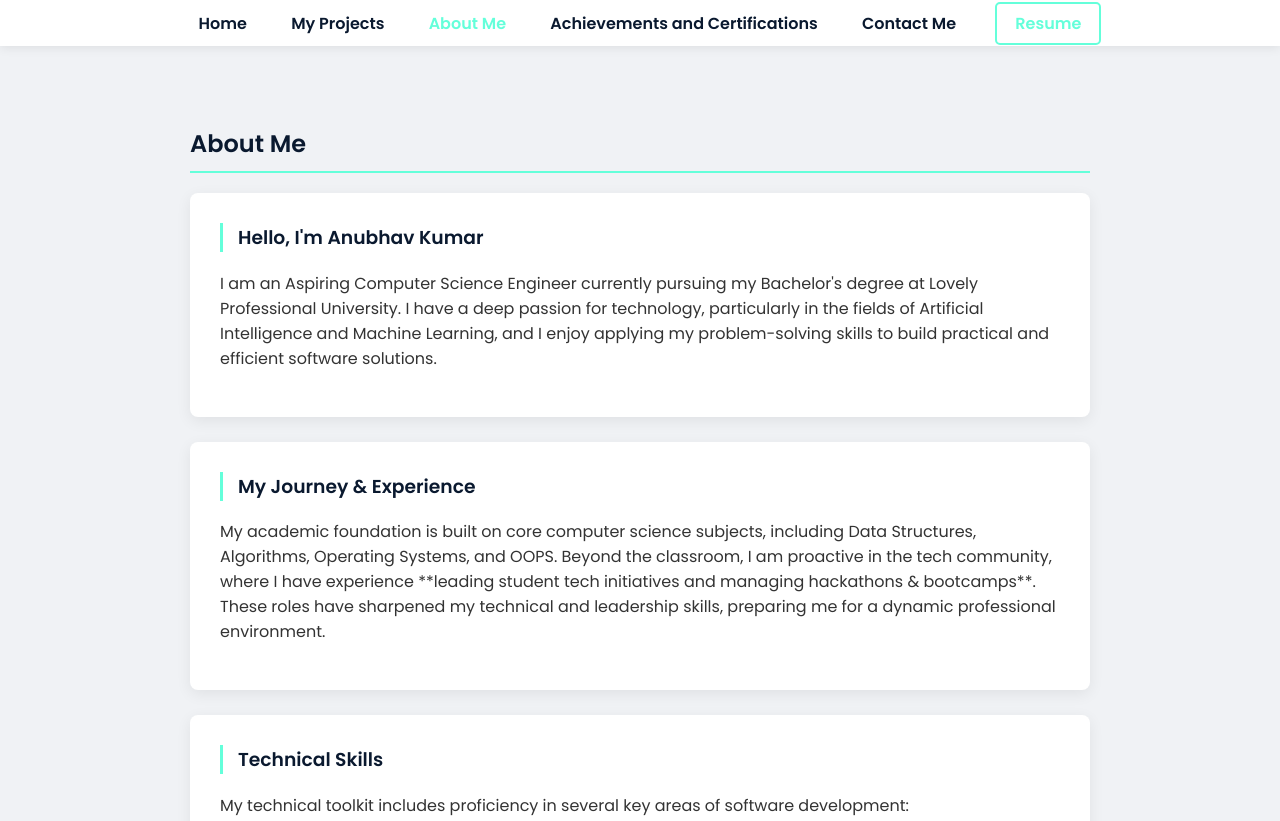
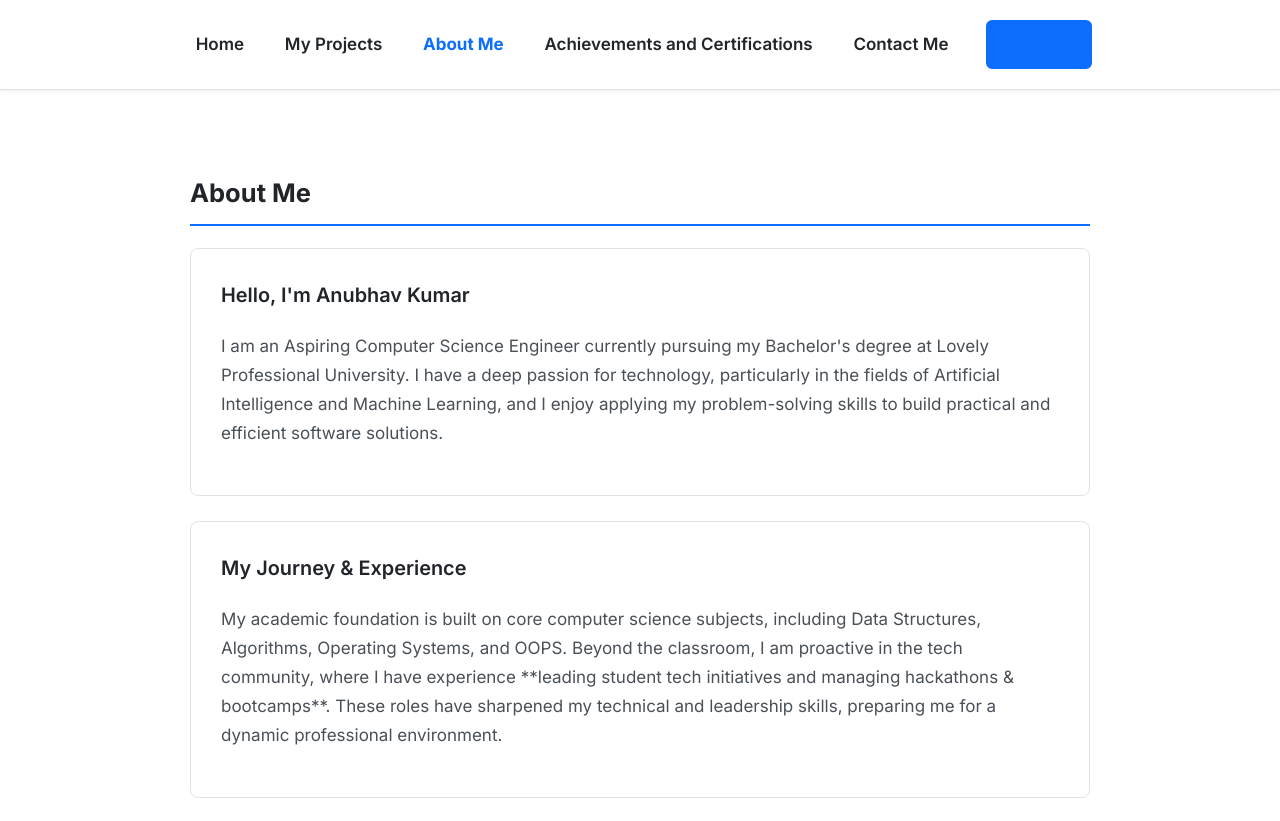
Before and after one commit to anubhav0704/anubhav0704.github.io, a plain HTML site: page about.html in a window 1280 px wide. Shown: the top 821 px of the page. Drawn offline with Linux system fonts and the light colour scheme.

Commit message:
Update style.css

```diff
--- a/style.css
+++ b/style.css
@@ -1,12 +1,22 @@
+/* --- New Theme: Classic Blue --- */
+/* Classic Blue: #0d6efd */
+/* Dark Text:    #212529 */
+/* Body Text:    #495057 */
+/* Background:   #ffffff */
+/* Light Grey BG:#f8f9fa */
+/* --- --- --- --- --- --- --- --- */
+
 /* --- Google Font Import --- */
-@import url('https://fonts.googleapis.com/css2?family=Poppins:wght@300;400;600&display=swap');
+@import url('https://fonts.googleapis.com/css2?family=Inter:wght@400;600;700&display=swap');
 
 /* --- General Styles --- */
 body {
-    font-family: 'Poppins', sans-serif;
+    font-family: 'Inter', sans-serif;
     margin: 0;
-    background-color: #f0f2f5;
-    color: #333333;
+    background-color: #ffffff;
+    color: #495057; /* Softer grey for body text */
+    font-size: 17px; /* Slightly larger for readability */
+    line-height: 1.7; /* Increased line spacing */
     -webkit-font-smoothing: antialiased;
 }
 
@@ -17,9 +27,10 @@ body {
 }
 
 h2 {
-    color: #0a192f;
-    border-bottom: 2px solid #64ffda;
+    color: #212529; /* Darker heading color */
+    border-bottom: 2px solid #0d6efd; /* Classic blue accent */
     padding-bottom: 10px;
+    font-weight: 700;
 }
 
 /* --- Navigation Bar --- */
@@ -30,7 +41,8 @@ nav {
     top: 0;
     width: 100%;
     z-index: 100;
-    box-shadow: 0 2px 10px rgba(0,0,0,0.08);
+    box-shadow: 0 2px 4px rgba(0,0,0,0.05);
+    border-bottom: 1px solid #dee2e6;
 }
 
 nav ul {
@@ -42,42 +54,44 @@ nav ul {
 
 nav ul li {
     display: inline;
-    vertical-align: middle; /* Aligns items vertically */
+    vertical-align: middle;
 }
 
 nav ul li a {
-    color: #0a192f;
+    color: #212529;
     text-decoration: none;
-    padding: 10px 20px;
+    padding: 10px 18px;
     font-weight: 600;
-    transition: all 0.3s;
-    border-radius: 5px;
-    position: relative;
+    transition: all 0.2s;
+    border-radius: 6px;
 }
 
-nav ul li a:hover,
-nav ul li a.active {
-    color: #64ffda;
+nav ul li a:hover {
+    color: #0d6efd;
 }
 
-/* --- NEW STYLES FOR RESUME BUTTON --- */
+nav ul li a.active {
+    color: #0d6efd;
+    font-weight: 700;
+}
+
+/* Resume Button in Nav */
 nav ul li a.button {
-    color: #64ffda;
-    border: 2px solid #64ffda;
-    padding: 8px 18px; /* Slightly smaller padding */
-    margin-left: 15px; /* Adds space from other links */
+    color: #0d6efd;
+    border: 2px solid #0d6efd;
+    padding: 8px 18px;
+    margin-left: 15px;
 }
 
 nav ul li a.button:hover {
-    background-color: rgba(100, 255, 218, 0.1);
-    color: #64ffda;
+    background-color: #0d6efd;
+    color: #ffffff;
 }
-/* --- END NEW STYLES --- */
 
 /* --- Hero Section (Homepage) --- */
 .hero {
-    background-color: #0a192f;
-    color: #ffffff;
+    background-color: #f8f9fa; /* Light grey background */
+    color: #212529; /* Dark text */
     text-align: center;
     padding: 100px 20px;
 }
@@ -85,60 +99,59 @@ nav ul li a.button:hover {
 .hero h1 {
     font-size: 3.5em;
     margin: 0;
-    font-weight: 600;
+    font-weight: 700;
 }
 
 .hero h2 {
     font-size: 1.5em;
-    font-weight: 300;
-    color: #ffffff;
+    font-weight: 400;
+    color: #495057; /* Softer grey for subtitle */
     margin-top: 10px;
 }
 
 .hero p {
     max-width: 600px;
     margin: 30px auto;
-    line-height: 1.7;
-    color: #a8b2d1;
 }
 
-.hero .button { /* Specific styling for the hero button */
+/* Main Call-to-Action Button */
+.button {
     display: inline-block;
     padding: 14px 28px;
     margin: 10px;
-    background-color: transparent;
-    color: #64ffda;
+    background-color: #0d6efd;
+    color: #ffffff;
     text-decoration: none;
-    border-radius: 5px;
+    border-radius: 6px;
     font-weight: 600;
-    border: 2px solid #64ffda;
+    border: 2px solid #0d6efd;
     transition: all 0.3s ease;
 }
 
-.hero .button:hover {
-    background-color: rgba(100, 255, 218, 0.1);
+.button:hover {
+    background-color: #0b5ed7; /* Darker blue on hover */
+    border-color: #0b5ed7;
 }
 
 /* --- Project and Info Cards --- */
 .card {
     background-color: #ffffff;
     border-radius: 8px;
-    box-shadow: 0 4px 15px rgba(0,0,0,0.07);
+    border: 1px solid #dee2e6;
+    box-shadow: none;
     margin-bottom: 25px;
     padding: 30px;
-    transition: transform 0.3s ease, box-shadow 0.3s ease;
+    transition: border-color 0.3s ease;
 }
 
 .card:hover {
-    transform: translateY(-5px);
-    box-shadow: 0 8px 25px rgba(0,0,0,0.1);
+    border-color: #0d6efd; /* Blue border on hover */
 }
 
 .card h3 {
     margin-top: 0;
-    color: #0a192f;
-    border-left: 3px solid #64ffda;
-    padding-left: 15px;
+    color: #212529;
+    font-weight: 600;
 }
 
 .card ul {
@@ -148,20 +161,23 @@ nav ul li a.button:hover {
 
 .card li {
     margin-bottom: 12px;
-    line-height: 1.6;
     padding-left: 20px;
     position: relative;
 }
 
 .card li::before {
-    content: '▹';
+    content: '›';
     position: absolute;
     left: 0;
-    color: #64ffda;
+    font-weight: 700;
+    color: #0d6efd; /* Classic blue bullet */
 }
 
 /* --- Mobile Styles --- */
-@media (max-width: 768px) { /* Adjusted breakpoint */
+@media (max-width: 768px) {
+    body {
+        font-size: 16px;
+    }
     .hero h1 {
         font-size: 2.5em;
     }
```
